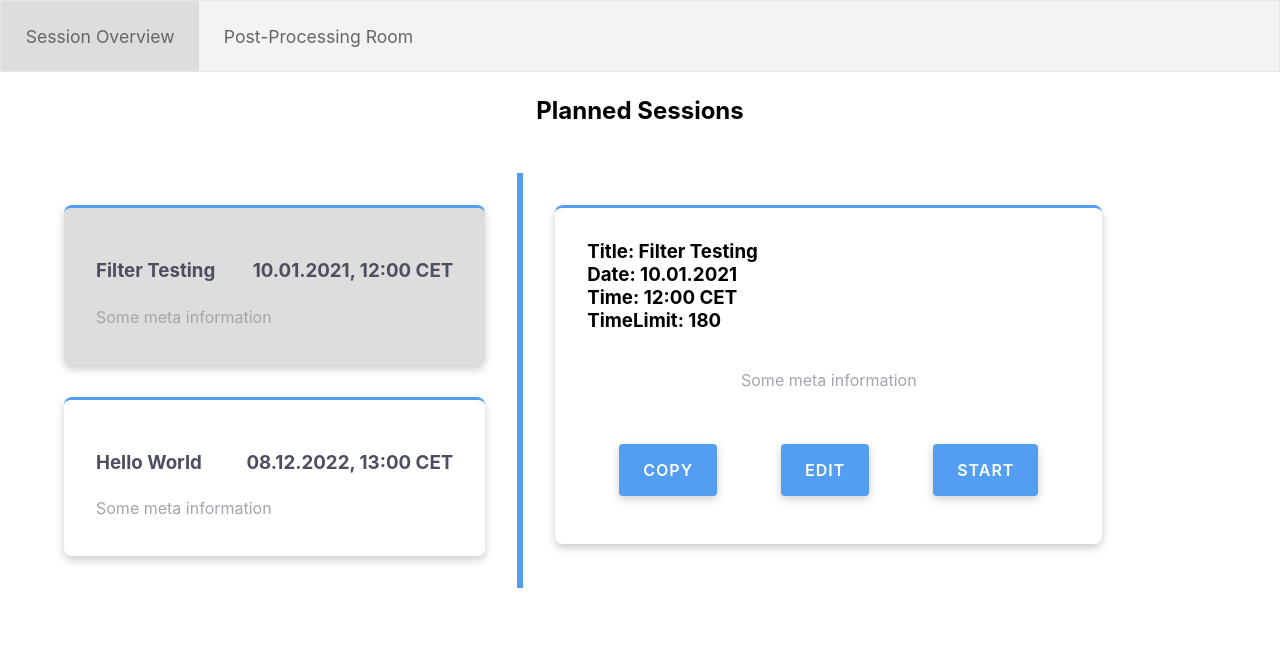
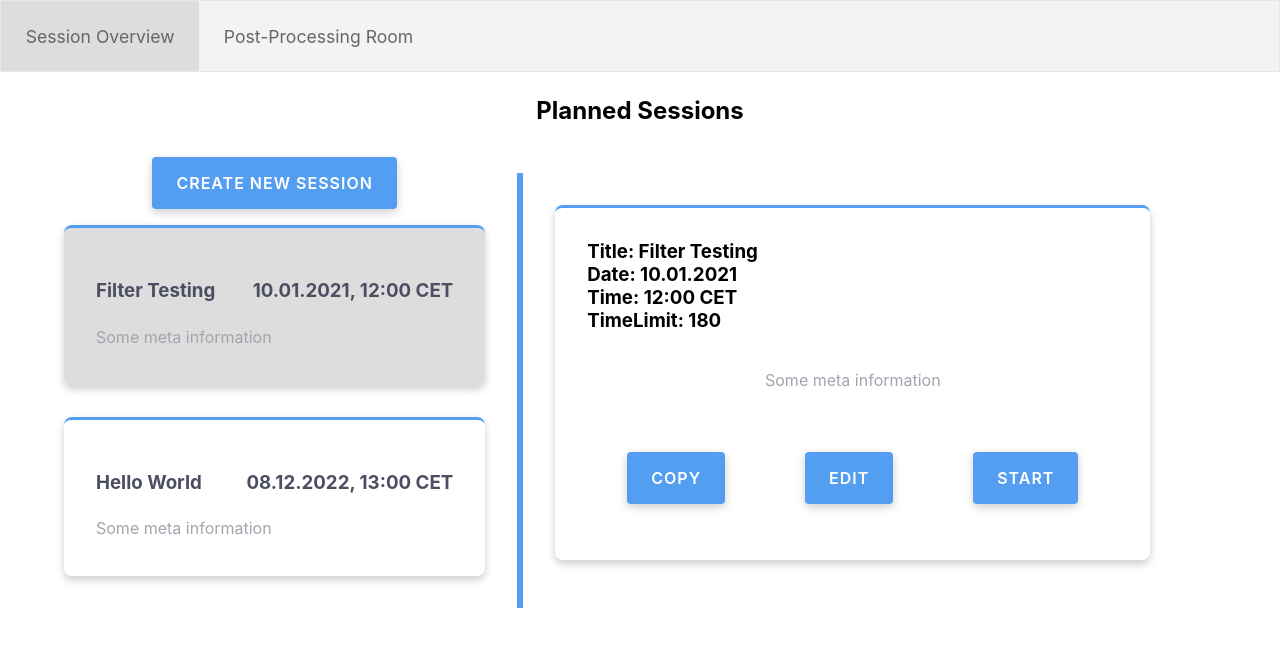
Before and after one commit to TUMFARSynchrony/SynthARium, a React (Create React App) app in the folder experimental-hub-frontend/: page / in a window 1280 px wide. Shown: the top 646 px of the page. Built offline with nearby package versions, Linux system fonts and the light colour scheme.

Commit message:
Add new button to create new sessions

```diff
--- a/experimental-hub-frontend/src/components/atoms/Button/Button.css
+++ b/experimental-hub-frontend/src/components/atoms/Button/Button.css
@@ -8,7 +8,7 @@
     font-size: 1em;
     color: white;
     border-radius: 4px;
-    margin: 1em 2em;
+    margin: 1.5em 2.5em;
     text-transform: uppercase;
     letter-spacing: 1px;
     font-weight: 600;
--- a/experimental-hub-frontend/src/pages/SessionOverview/SessionOverview.css
+++ b/experimental-hub-frontend/src/pages/SessionOverview/SessionOverview.css
@@ -12,3 +12,7 @@
     padding-bottom: 2em;
     margin: 0;
 }
+
+.sessionOverviewCreateNewSession {
+    margin-bottom: 2em;
+}
--- a/experimental-hub-frontend/src/pages/SessionOverview/SessionOverview.js
+++ b/experimental-hub-frontend/src/pages/SessionOverview/SessionOverview.js
@@ -5,6 +5,7 @@ import { getSessionJson } from "../../mockServer/sessionJson";
 import "./SessionOverview.css";
 import NavigationBar from "../../components/organisms/NavigationBar/NavigationBar";
 import SessionPreview from "../../components/organisms/SessionPreview/SessionPreview";
+import Button from "../../components/atoms/Button/Button";
 
 function SessionOverview() {
   var sessionCards = getSessionJson();
@@ -23,6 +24,7 @@ function SessionOverview() {
       <h2 className="sessionOverviewHeadline">Planned Sessions</h2>
       <div className="sessionOverviewContainer">
         <div className="sessionOverviewCards">
+          <Button name={"CREATE NEW SESSION"} to="/" />
           {sessionCards.map((session) => {
             return (
               <SessionCard
@@ -35,7 +37,6 @@ function SessionOverview() {
             );
           })}
         </div>
-
         <div className="sessionOverviewCardPreview">
           <SessionPreview sessionInformation={selectedSession} />
         </div>
```
